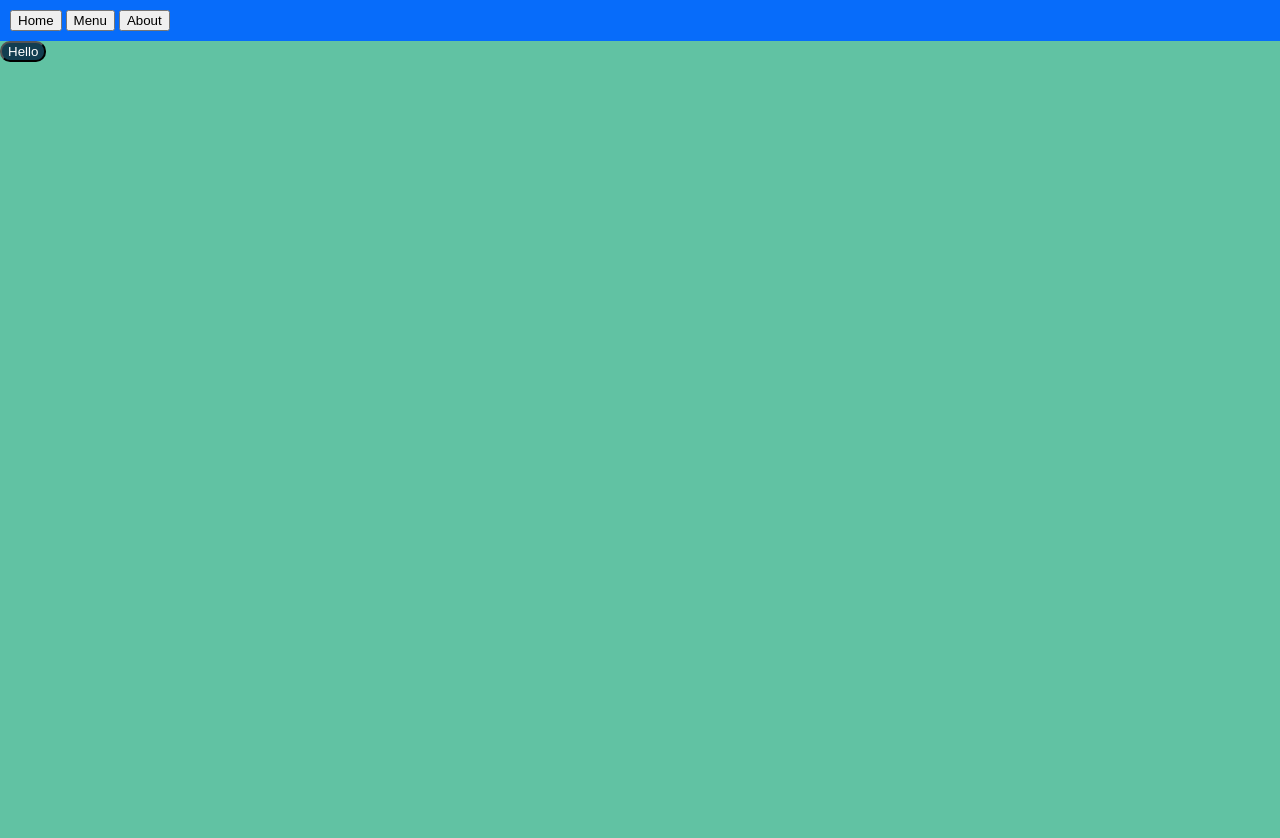
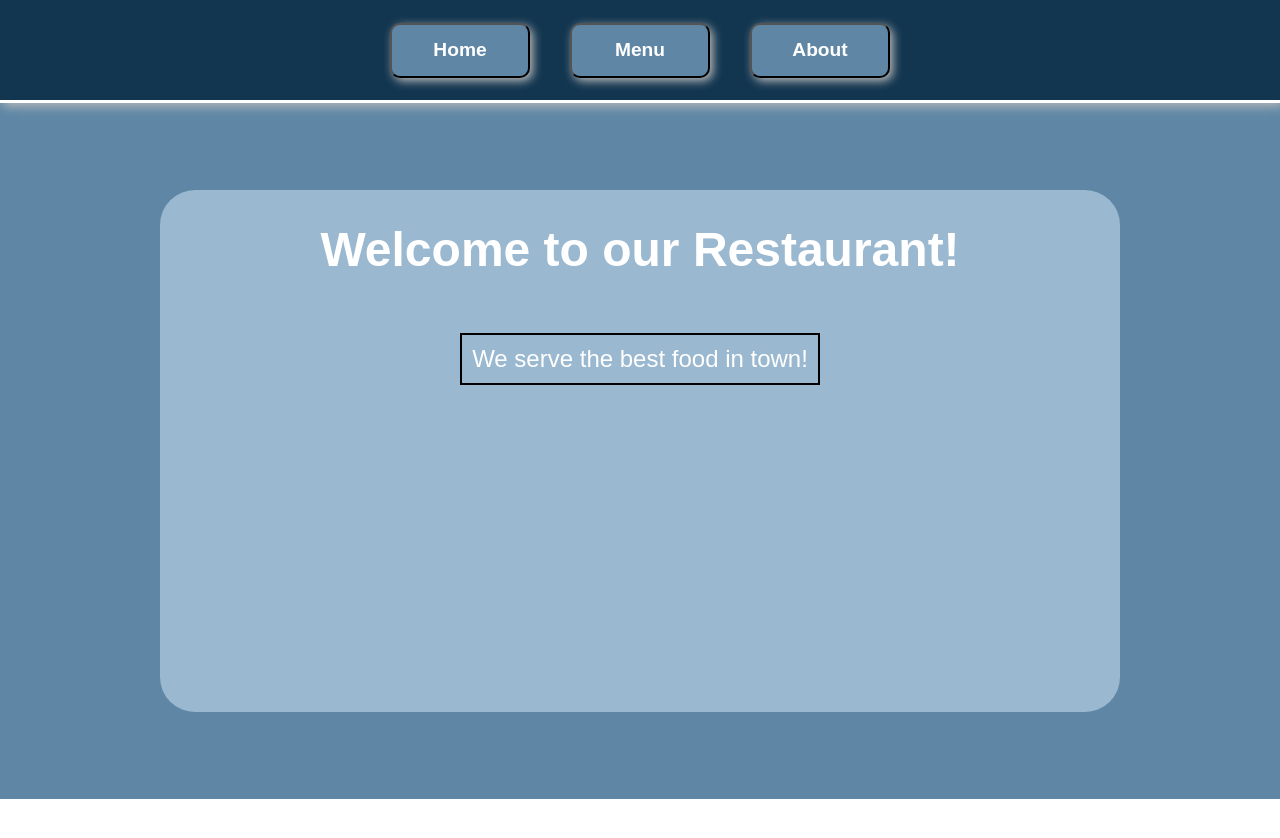
Before and after one commit to MiguelRony/Restaurant_Page, a website built with webpack: page src/index.html in a window 1280 px wide. After the commit the page ends 800 px from the top, so only its background shows below. Built offline with nearby package versions, Linux system fonts and the light colour scheme.

Commit message:
add a function to create each page, add styles for each page

```diff
--- a/src/index.html
+++ b/src/index.html
@@ -8,9 +8,9 @@
 <body>
     <header>
         <nav>
-            <button>Home</button>
-            <button>Menu</button>
-            <button>About</button>
+            <button class="nav-btn" id="home">Home</button>
+            <button class="nav-btn" id="menu">Menu</button>
+            <button class="nav-btn" id="about">About</button>
         </nav>
     </header>
     <div id="content"></div>
--- a/src/index.js
+++ b/src/index.js
@@ -1,4 +1,6 @@
 import page from "./page-load"
 import "./styles/pageLoad.css"
+import "./styles/home.css"
+import "./styles/menu.css"
 
 page();
--- a/src/page-load.js
+++ b/src/page-load.js
@@ -1,9 +1,25 @@
+import home from './pages/home.js';
+import menu from './pages/menu.js';
+import about from './pages/about.js';
+
 const pageLoad = function(){
-    const content = document.querySelector('#content');
-    const button = document.createElement('button');
-    button.id = "btn";
-    button.textContent = "Hello";
-    content.appendChild(button);
+    home();
+
+    const homeButton = document.querySelector('#home');
+    const menuButton = document.querySelector('#menu');
+    const aboutButton = document.querySelector('#about');
+
+    homeButton.addEventListener('click', function(){
+        home();
+    });
+
+    menuButton.addEventListener('click', function(){
+        menu();
+    });
+
+    aboutButton.addEventListener('click', function(){
+        about();
+    });
 }
 
 export default pageLoad
--- /dev/null
+++ b/src/pages/home.js
@@ -0,0 +1,16 @@
+const home = function(){
+    const content = document.querySelector('#content');
+    const home = document.createElement('div');
+    const homeText = document.createElement('p');
+    const title = document.createElement('h1');
+
+    content.replaceChildren();
+    home.classList.add('home');
+    title.textContent = 'Welcome to our Restaurant!';
+    homeText.textContent = 'We serve the best food in town!';
+    home.appendChild(title);
+    home.appendChild(homeText);
+    content.appendChild(home);
+}
+
+export default home;
--- /dev/null
+++ b/src/pages/menu.js
@@ -0,0 +1,9 @@
+
+const menu = function(){
+    const content = document.querySelector('#content');
+    const menu = document.createElement('div');
+    menu.classList.add('menu');
+    content.replaceChildren(menu);
+}
+
+export default menu;
--- /dev/null
+++ b/src/styles/home.css
@@ -0,0 +1,24 @@
+.home{
+    height: 75%;
+    width: 75%;
+    background-color: #9AB8CF;
+    border-radius: 35px;
+
+    display: flex;
+    align-items: center;
+    flex-direction: column;
+}
+
+.home h1{
+    font-family: Arial, Helvetica, sans-serif;
+    font-size: 3rem;
+    color: white;
+}
+
+.home p{
+    padding: 10px;
+    border: 2px solid black;
+    font-family: Arial, Helvetica, sans-serif;
+    font-size: 1.5rem;
+    color: white;
+}
--- /dev/null
+++ b/src/styles/menu.css
@@ -0,0 +1,5 @@
+.menu{
+    background-color: blueviolet;
+    height: 75%;
+    width: 75%;
+}
--- a/src/styles/pageLoad.css
+++ b/src/styles/pageLoad.css
@@ -11,18 +11,45 @@ html{
 }
 
 #content{
-    background-color: #61C2A3;
+    background-color: #5F87A5;
     width: 100%;
-    height: 100%;
-}
-
-#btn{
-    background-color: #123D50;
-    border-radius: 10px;
-    color: white;
+    height: 87%;
+    display: flex;
+    align-items: center;
+    justify-content: center;
 }
 
 header{
+    position: relative;
+    border-bottom: 3px solid white;
+    box-shadow: 3px 3px 10px #bbb;
+    height: 10vh;
     padding: 10px;
-    background-color: #076CFA;
+    background-color: #133650;
+    z-index: 10;
 }
+
+nav{
+    height: 100%;
+    display: flex;
+    align-items: center;
+    justify-content: center;
+    gap: 40px;
+}
+
+.nav-btn{
+    background-color: #5F87A5;
+    border-radius: 10px;
+    color: white;
+    padding: 5px;
+    height: 55px;
+    width: 140px;
+    box-shadow: 3px 3px 10px #bbb;
+    cursor: pointer;
+    font-weight: bolder;
+    font-size: 1.2rem;
+}
+
+.nav-btn:hover{
+    background-color: #9AB8CF;
+}
```
Also changed, not shown: src/pages/about.js (added).
